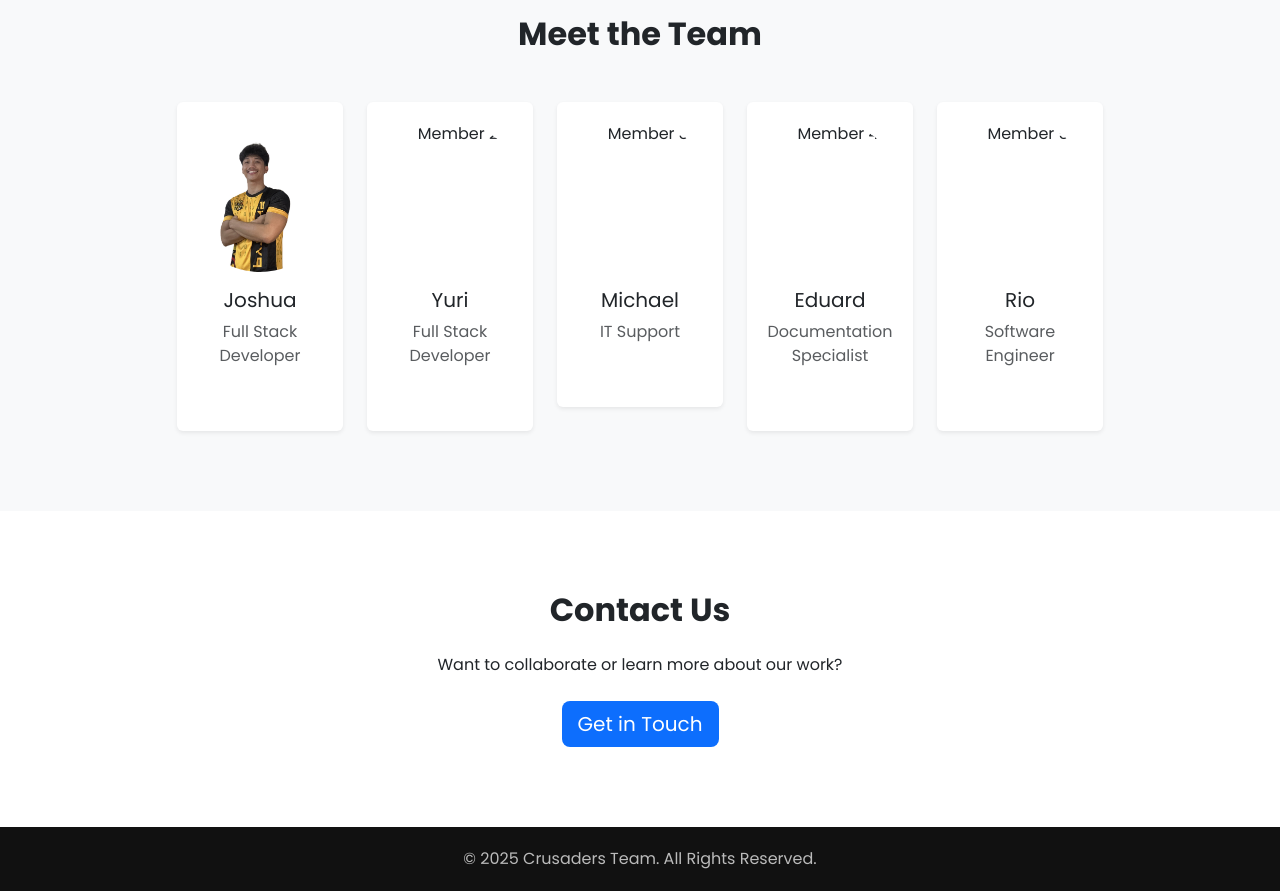
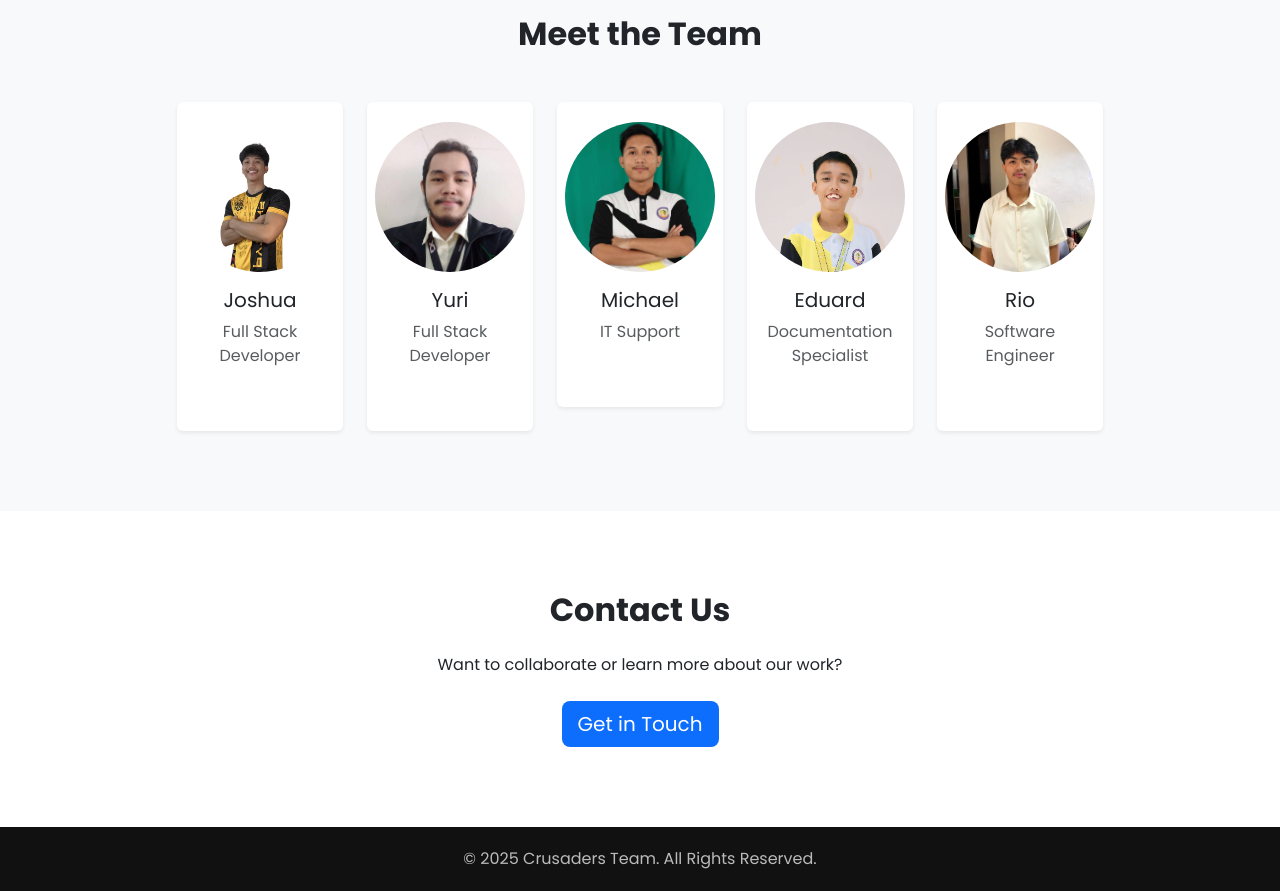
Before and after one commit to michaeldj1205/Crusaders, a plain HTML site: page index.html in a window 1280 px wide. Shown: the part 1840-2731 px from the top of the page. Drawn offline with nearby package versions, Linux system fonts and the light colour scheme; the site is published under a folder, as on GitHub Pages, so addresses that start at the root find nothing.

Commit message:
Update index.html

```diff
--- a/index.html
+++ b/index.html
@@ -129,7 +129,7 @@
         <!-- Member 2 -->
         <div class="col-md-4 col-lg-2">
           <div class="team-card card shadow-sm">
-            <img src="/Images/yuri.jpg" alt="Member 2">
+            <img src="Images/yuri.jpg" alt="Member 2">
             <div class="card-body">
               <h5 class="card-title">Yuri</h5>
               <p class="text-muted">Full Stack Developer</p>
@@ -143,7 +143,7 @@
         <!-- Member 3 -->
         <div class="col-md-4 col-lg-2">
           <div class="team-card card shadow-sm">
-            <img src="/Images/me.jpg" alt="Member 3">
+            <img src="Images/me.jpg" alt="Member 3">
             <div class="card-body">
               <h5 class="card-title">Michael</h5>
               <p class="text-muted">IT Support</p>
@@ -157,7 +157,7 @@
         <!-- Member 4 -->
         <div class="col-md-4 col-lg-2">
           <div class="team-card card shadow-sm">
-            <img src="/Images/eduard.jpg" alt="Member 4">
+            <img src="Images/eduard.jpg" alt="Member 4">
             <div class="card-body">
               <h5 class="card-title">Eduard</h5>
               <p class="text-muted">Documentation Specialist</p>
@@ -171,7 +171,7 @@
         <!-- Member 5 -->
         <div class="col-md-4 col-lg-2">
           <div class="team-card card shadow-sm">
-            <img src="/Images/rio.jpg" alt="Member 5">
+            <img src="Images/rio.jpg" alt="Member 5">
             <div class="card-body">
               <h5 class="card-title">Rio</h5>
               <p class="text-muted">Software Engineer</p>
```
